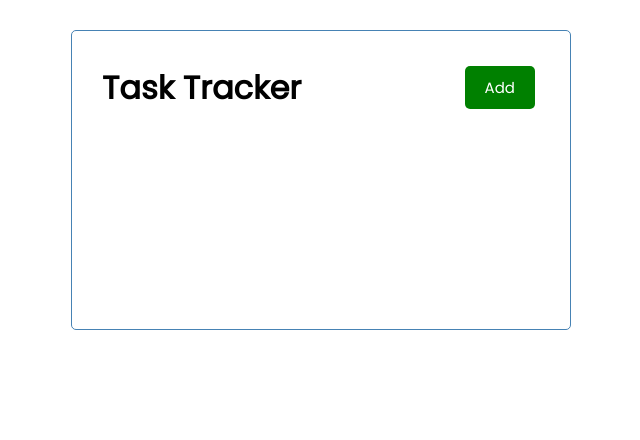
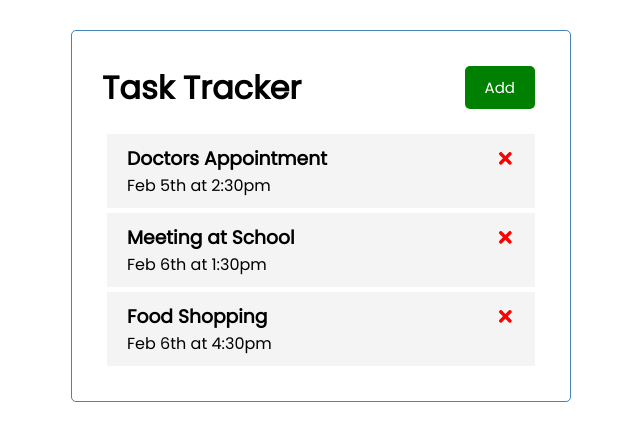
Before and after one commit to JayGee23/task_tracker_react, a React (Create React App) app: page / in a window 1280 px wide. Shown: the top 440 px of the page, without its empty margins (319-959 px from the left). Built offline with nearby package versions, Linux system fonts and the light colour scheme.

Commit message:
delete task added

```diff
--- a/package.json
+++ b/package.json
@@ -8,6 +8,7 @@
     "@testing-library/user-event": "^13.5.0",
     "react": "^18.2.0",
     "react-dom": "^18.2.0",
+    "react-icons": "^4.7.1",
     "react-scripts": "5.0.1",
     "web-vitals": "^2.1.4"
   },
--- a/src/App.js
+++ b/src/App.js
@@ -1,9 +1,38 @@
 import Header from "./components/Header";
+import Tasks from "./components/Tasks";
+import { useState } from "react";
 
 function App() {
+  const [tasks, setTasks] = useState([
+    {
+      id: 1,
+      text: 'Doctors Appointment',
+      day: 'Feb 5th at 2:30pm',
+      reminder: true,
+    },
+    {
+      id: 2,
+      text: 'Meeting at School',
+      day: 'Feb 6th at 1:30pm',
+      reminder: true,
+    },
+    {
+      id: 3,
+      text: 'Food Shopping',
+      day: 'Feb 6th at 4:30pm',
+      reminder: false,
+    },
+])
+
+  // Delete Task
+  const deleteTask = (id) => {
+    setTasks(tasks.filter((task) => task.id !== id))
+  }
+
   return (
     <div className="container">
-      <Header title='Task Tracker' />
+      <Header />
+      { tasks.length > 0 ? <Tasks tasks={tasks} onDelete={deleteTask}/> : "No Tasks"}
     </div>
   );
 }
--- /dev/null
+++ b/src/components/Task.js
@@ -0,0 +1,18 @@
+import { FaTimes } from 'react-icons/fa'
+
+const Task = ({ task, onDelete }) => {
+  return (
+    <div className="task">
+        <h3>
+            {task.text}
+            <FaTimes
+                style={{color: 'red', cursor: 'pointer'}}
+                onClick={() => onDelete(task.id)}
+            />
+        </h3>
+        <p>{task.day}</p>
+    </div>
+  )
+}
+
+export default Task
--- /dev/null
+++ b/src/components/Tasks.js
@@ -0,0 +1,13 @@
+import Task from "./Task"
+
+const Tasks = ({tasks, onDelete}) => {
+  return (
+    <>
+        {tasks.map((task) => (
+        <Task key={task.id} task={task} onDelete={onDelete}/>
+        ))}
+    </>
+  )
+}
+
+export default Tasks
```
Also changed, not shown: 1 other file (tests, documents, lock files or other folders).
